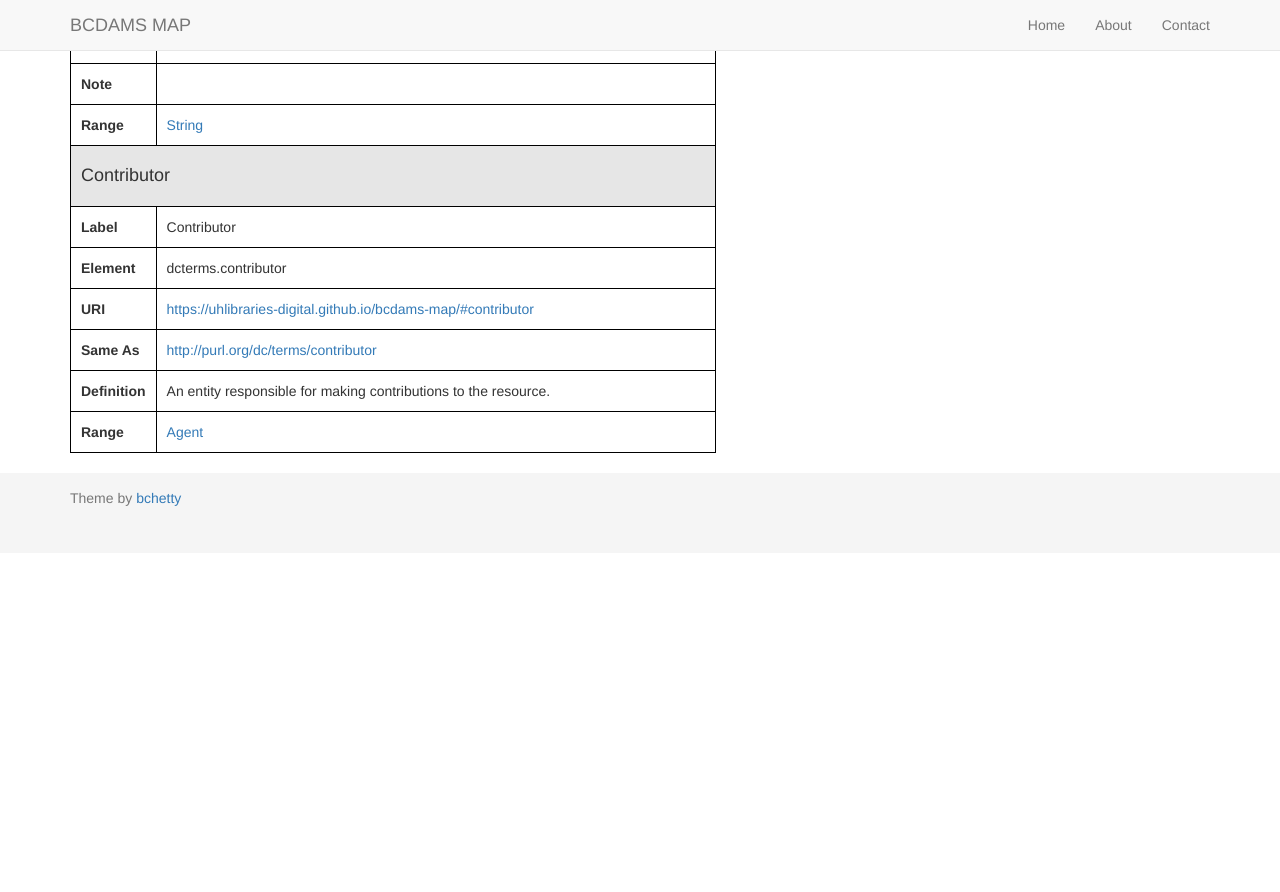
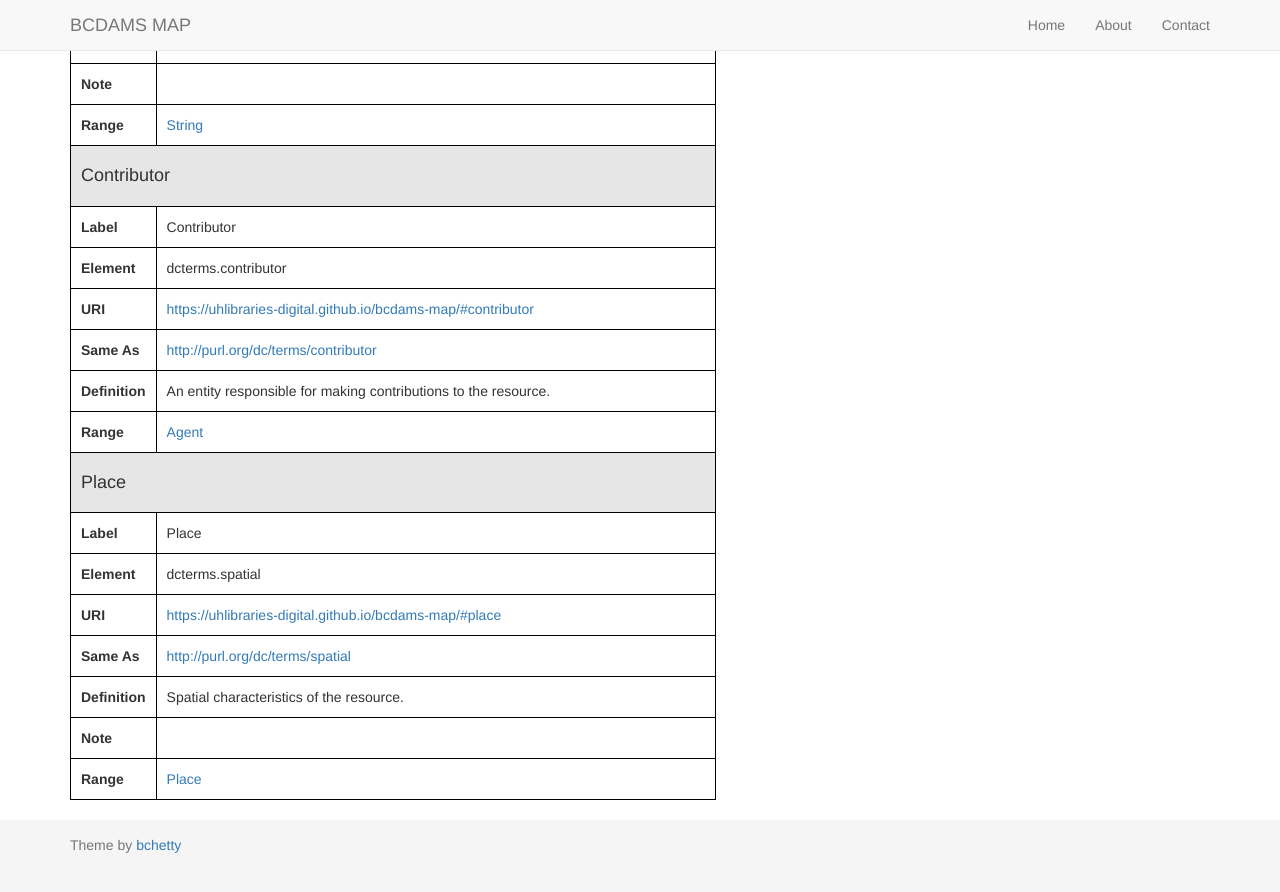
Before and after one commit to uhlibraries-digital/bcdams-map, a Jekyll site: the page built from index.html, in a window 1280 px wide and 900 px high, scrolled down 3361 px. Shown: the top 892 px of the window. Built offline with Jekyll 4.4.1, drawn with Linux system fonts in a browser that asks for light colours; nearby versions of some CDN libraries; the list of posts is cut into pages by our own code; before the commit the page ends 3914 px from its top, so only the background shows below that.

Commit message:
add place

```diff
--- /dev/null
+++ b/_data/damstf/place.json
@@ -0,0 +1,13 @@
+{
+	"label": "Place",
+	"namespace": "dcterms",
+	"name": "spatial",
+	"uri": "https://uhlibraries-digital.github.io/bcdams-map/#place",
+	"same_as": "http://purl.org/dc/terms/spatial",
+	"definition": "Spatial characteristics of the resource.",
+	"note": "",
+	"range_label": "Place",
+	"range_uri": "https://id.lib.uh.edu/ark:/84475/au9146r1446",
+	"required": "",
+	"repeatable": ""
+}
--- a/_data/order.json
+++ b/_data/order.json
@@ -12,6 +12,7 @@
 	"damstf": [
 		"alternate_title",
 		"series_title",
-		"contributor"
+		"contributor",
+		"place"
 	]
 }
```
